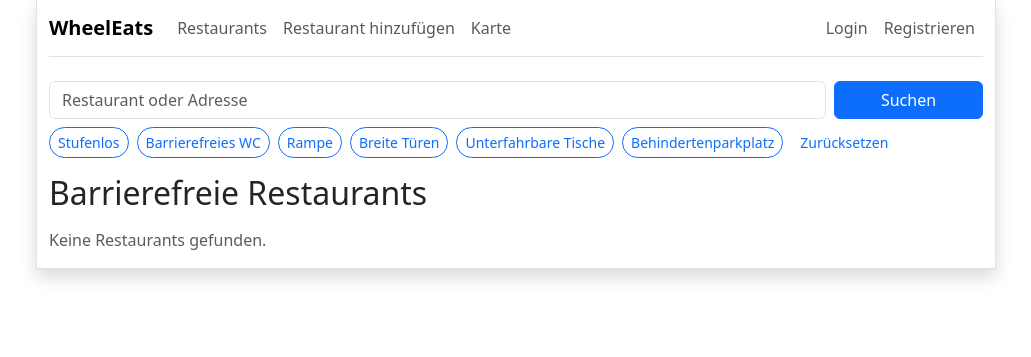
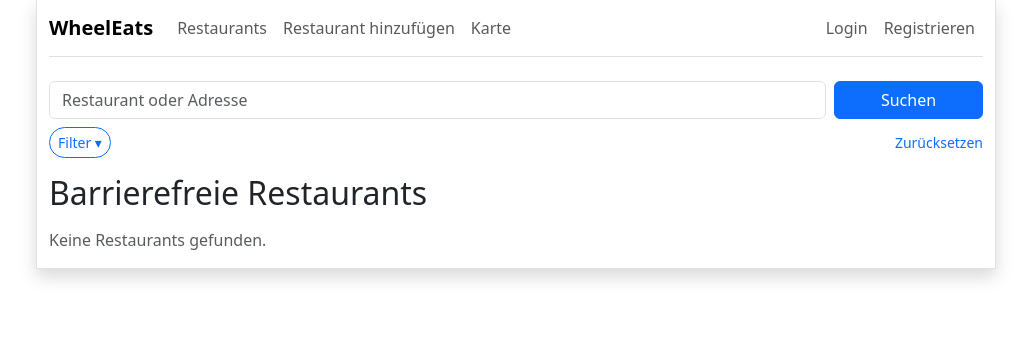
Before and after one commit to Batool259/WheelsEats1, a Flask app: page /index in a window 1280 px wide. Shown: the part 17-374 px from the top of the page, without its empty margins (124-1155 px from the left). Run offline with Flask 3, Linux system fonts and the light colour scheme; some libraries are stand-ins or nearby versions.

Commit message:
Filterfunktion verbessert

```diff
--- a/templates/index.html
+++ b/templates/index.html
@@ -20,36 +20,79 @@
     </div>
 
     <!-- Filter -->
-    <div class="col-12 mt-2">
-      <div class="d-flex flex-wrap gap-2">
+<!-- Toggle-Button: Filter anzeigen/verstecken -->
+<div class="col-12">
+  <div class="d-flex align-items-center justify-content-between">
+    <button class="btn btn-outline-primary btn-sm rounded-pill"
+            type="button"
+            data-bs-toggle="collapse"
+            data-bs-target="#filterPanel"
+            aria-expanded="false"
+            aria-controls="filterPanel">
+      Filter ▾
+    </button>
 
-        <input class="btn-check" type="checkbox" id="f_stufenlos" name="stufenloser_eingang" value="1"
-               {% if filters and filters.stufenloser_eingang %}checked{% endif %}>
-        <label class="btn btn-outline-primary btn-sm rounded-pill" for="f_stufenlos">Stufenlos</label>
+    <a class="small text-decoration-none" href="{{ url_for('index') }}">Zurücksetzen</a>
+  </div>
+</div>
 
-        <input class="btn-check" type="checkbox" id="f_wc" name="barrierefreies_wc" value="1"
-               {% if filters and filters.barrierefreies_wc %}checked{% endif %}>
-        <label class="btn btn-outline-primary btn-sm rounded-pill" for="f_wc">Barrierefreies WC</label>
+<!-- Verstecktes Filter-Panel -->
+<div class="collapse mt-2" id="filterPanel">
+  <div class="card we-filter-card border-0 shadow-sm rounded-4">
+    <div class="card-body p-3 p-md-4">
 
-        <input class="btn-check" type="checkbox" id="f_rampe" name="rampe" value="1"
-               {% if filters and filters.rampe %}checked{% endif %}>
-        <label class="btn btn-outline-primary btn-sm rounded-pill" for="f_rampe">Rampe</label>
+      <div class="d-flex align-items-center justify-content-between mb-3">
+        <div class="fw-semibold">Filter</div>
+      </div>
 
-        <input class="btn-check" type="checkbox" id="f_tueren" name="breite_tueren" value="1"
-               {% if filters and filters.breite_tueren %}checked{% endif %}>
-        <label class="btn btn-outline-primary btn-sm rounded-pill" for="f_tueren">Breite Türen</label>
+      <div class="we-filter-grid">
+        <label class="we-chip">
+          <input type="checkbox" name="stufenloser_eingang" value="1"
+                 {% if request.args.get('stufenloser_eingang') %}checked{% endif %}>
+          <span>♿ Stufenlos</span>
+        </label>
 
-        <input class="btn-check" type="checkbox" id="f_tische" name="unterfahrbare_tische" value="1"
-               {% if filters and filters.unterfahrbare_tische %}checked{% endif %}>
-        <label class="btn btn-outline-primary btn-sm rounded-pill" for="f_tische">Unterfahrbare Tische</label>
+        <label class="we-chip">
+          <input type="checkbox" name="barrierefreies_wc" value="1"
+                 {% if request.args.get('barrierefreies_wc') %}checked{% endif %}>
+          <span>🚻 WC</span>
+        </label>
 
-        <input class="btn-check" type="checkbox" id="f_park" name="behindertenparkplatz" value="1"
-               {% if filters and filters.behindertenparkplatz %}checked{% endif %}>
-        <label class="btn btn-outline-primary btn-sm rounded-pill" for="f_park">Behindertenparkplatz</label>
+        <label class="we-chip">
+          <input type="checkbox" name="rampe" value="1"
+                 {% if request.args.get('rampe') %}checked{% endif %}>
+          <span>↗️ Rampe</span>
+        </label>
 
-        <a class="btn btn-link btn-sm text-decoration-none" href="{{ url_for('index') }}">Zurücksetzen</a>
+        <label class="we-chip">
+          <input type="checkbox" name="breite_tueren" value="1"
+                 {% if request.args.get('breite_tueren') %}checked{% endif %}>
+          <span>🚪 Breite Türen</span>
+        </label>
+
+        <label class="we-chip">
+          <input type="checkbox" name="unterfahrbare_tische" value="1"
+                 {% if request.args.get('unterfahrbare_tische') %}checked{% endif %}>
+          <span>🪑 Unterfahrbar</span>
+        </label>
+
+        <label class="we-chip">
+          <input type="checkbox" name="behindertenparkplatz" value="1"
+                 {% if request.args.get('behindertenparkplatz') %}checked{% endif %}>
+          <span>🅿 Parkplatz</span>
+        </label>
       </div>
+
+      <div class="d-flex justify-content-end mt-3">
+        <button class="btn btn-primary btn-sm rounded-pill px-4" type="submit">
+          Filter anwenden
+        </button>
+      </div>
+
     </div>
+  </div>
+</div>
+
   </form>
 </section>
 
```
Also changed, not shown: static/css/style.css (+56 -0 lines).
